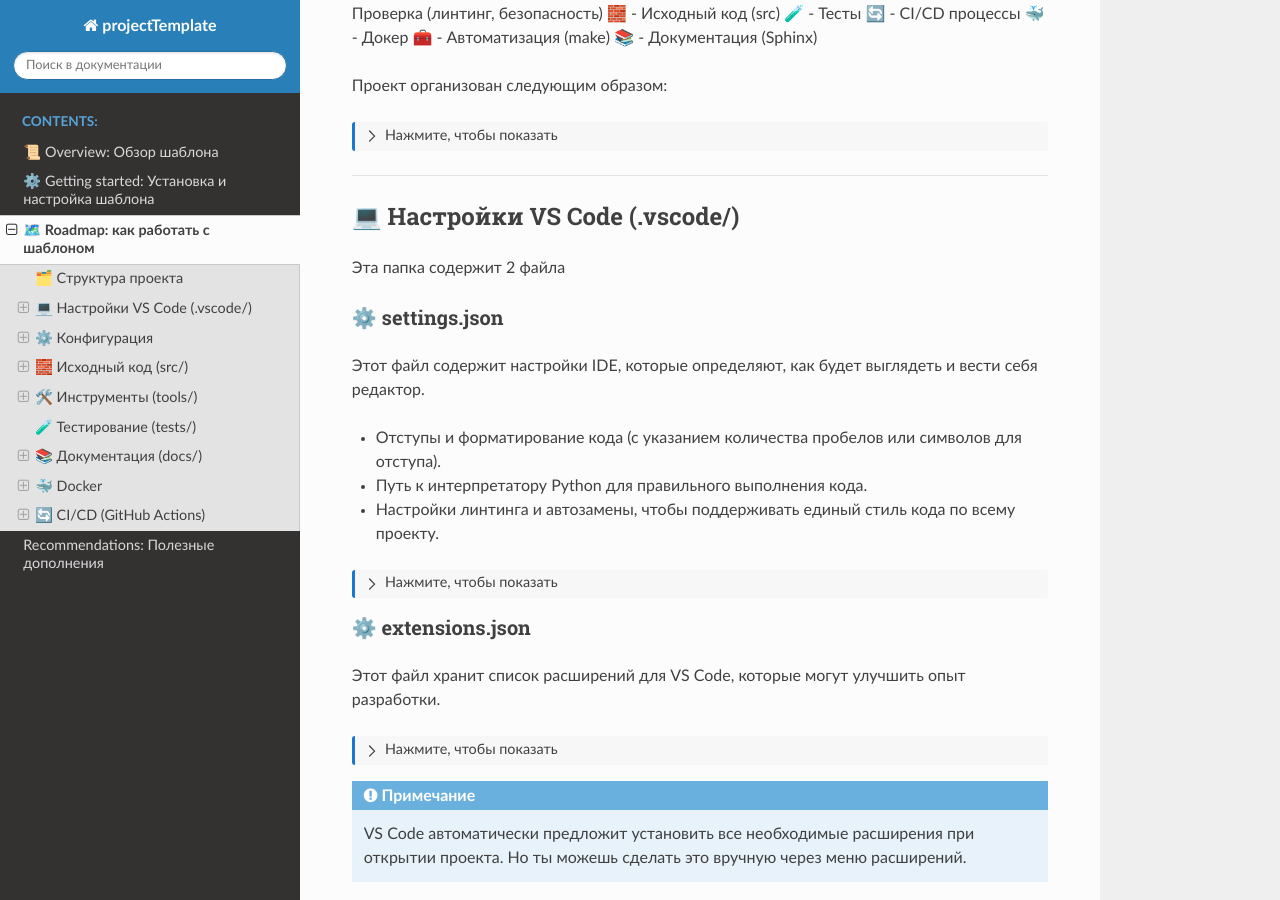
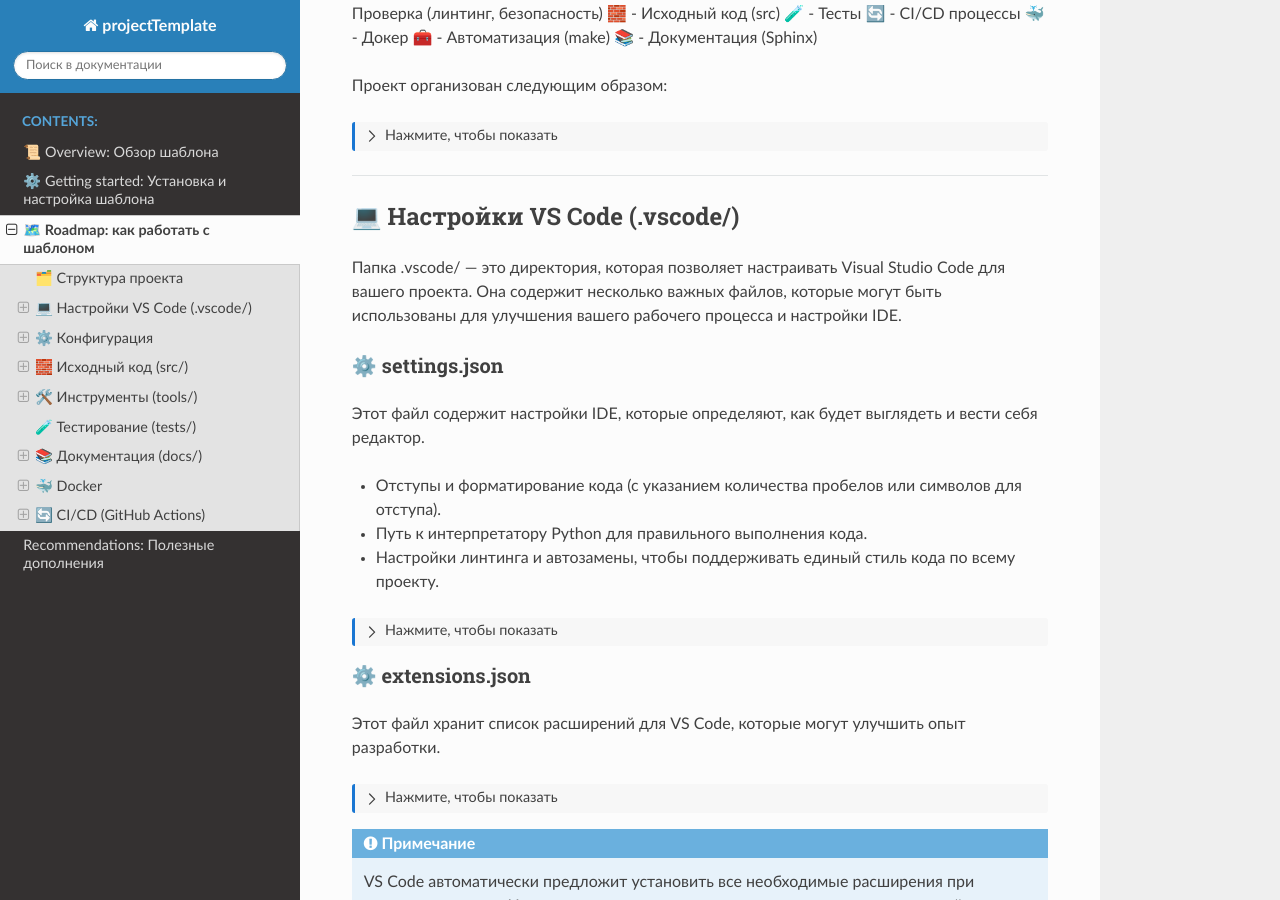
Before and after one commit to maxlansky1/projectTemplate, a Sphinx documentation site: the page built from docs/basics.md, in a window 1280 px wide and 900 px high, scrolled down 432 px. Built offline with Sphinx 7.4.7 and the Read the Docs theme 3.1.0, drawn with Linux system fonts in a browser that asks for light colours; the version number could not be read and is left out.

Commit message:
docs: расширил раздел .vscode

```diff
--- a/docs/basics.md
+++ b/docs/basics.md
@@ -63,7 +63,7 @@
 ---
 
 ### 💻 Настройки VS Code (.vscode/)
-Эта папка содержит 2 файла
+Папка .vscode/ — это директория, которая позволяет настраивать Visual Studio Code для вашего проекта. Она содержит несколько важных файлов, которые могут быть использованы для улучшения вашего рабочего процесса и настройки IDE.
 
 #### ⚙️ settings.json
 Этот файл содержит настройки IDE, которые определяют, как будет выглядеть и вести себя редактор.
```
